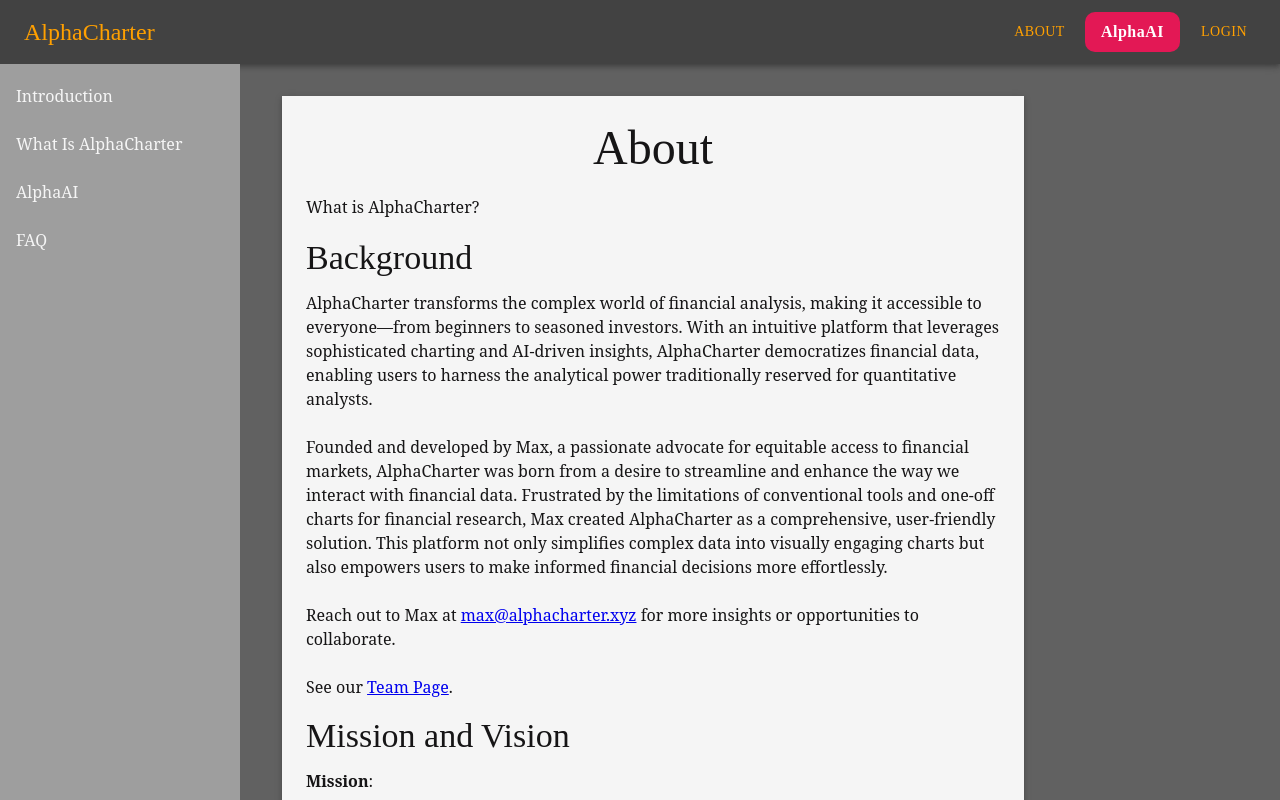
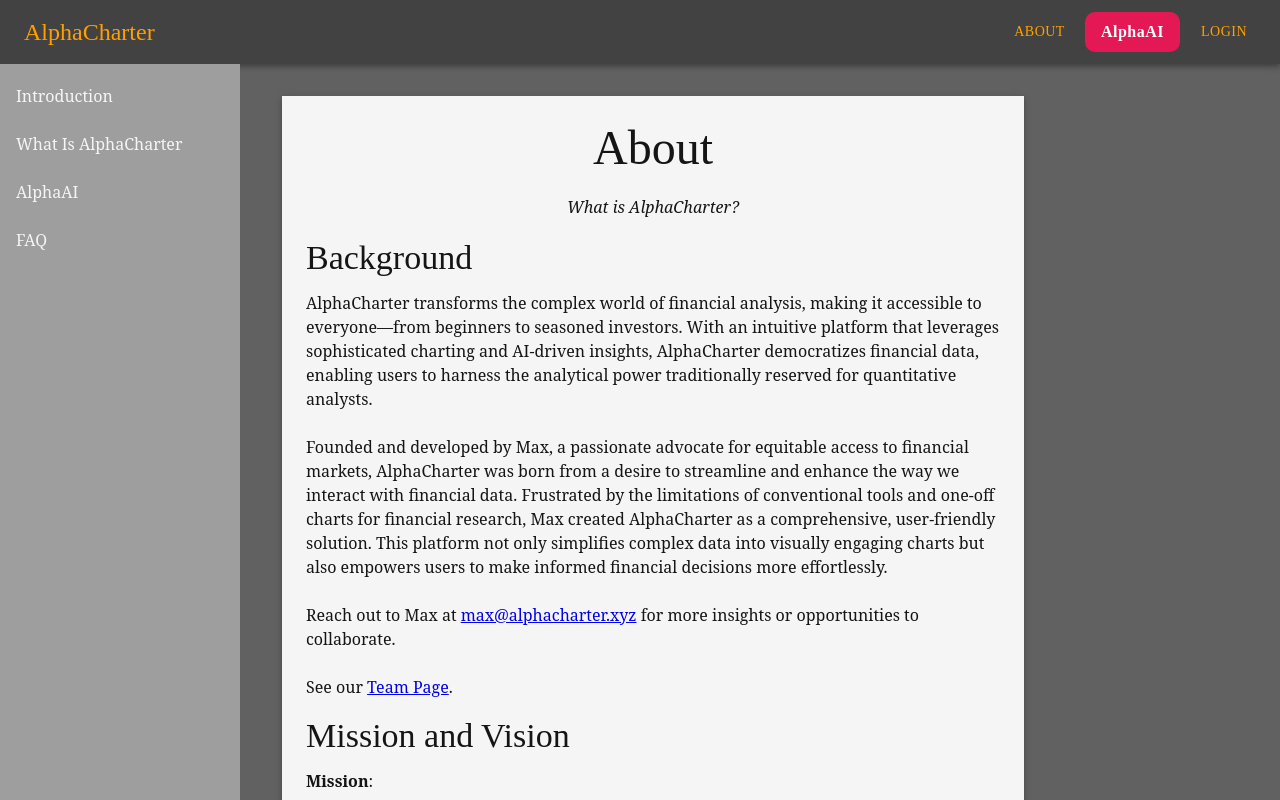
Before and after one commit to SailingSF/alphacharter-frontend, a React (Create React App) app: page /about in a window 1280 px wide. Shown: the top 800 px of the page. Built offline with nearby package versions, Linux system fonts and the light colour scheme.

Commit message:
copy and formatting

```diff
--- a/src/components/AboutSection/IntroductionSection.jsx
+++ b/src/components/AboutSection/IntroductionSection.jsx
@@ -7,8 +7,8 @@ const IntroductionSection = () => {
       <Typography variant="h3" align='center' gutterBottom>
         About
       </Typography>
-      <Typography variant="subtitle1" paragraph>
-        What is AlphaCharter?
+      <Typography variant="subtitle1" align='center' paragraph>
+        <em>What is AlphaCharter?</em>
       </Typography>
       <Typography variant="h4" gutterBottom>
         Background
--- a/src/components/TestimonialSection.jsx
+++ b/src/components/TestimonialSection.jsx
@@ -11,7 +11,7 @@ import { Autoplay, Pagination, Navigation } from 'swiper/modules';
 // Mock data for testimonials
 const testimonials = [
   { name: "Warren Buffet", text: "With AlphaCharter I'm going to fire everyone at Berkshire and just use this thing." },
-  { name: "Steve Cohen", text: "If I had AlphaCharter I wouldn't have needed to commit blatant insider trading in order to make my billions, I would've just used this and skipped the part where I forced analysts to commit crimes and go to jail." },
+  { name: "Steve Cohen", text: "If I had AlphaCharter I wouldn't have needed to commit blatant insider trading, I would've just used this and skipped the part where I forced employees to commit crimes and go to jail." },
   { name: "Michael Bloomberg", text: "I would charge $5,000 a month for this." },
   // Add more testimonials as needed
 ];
```
